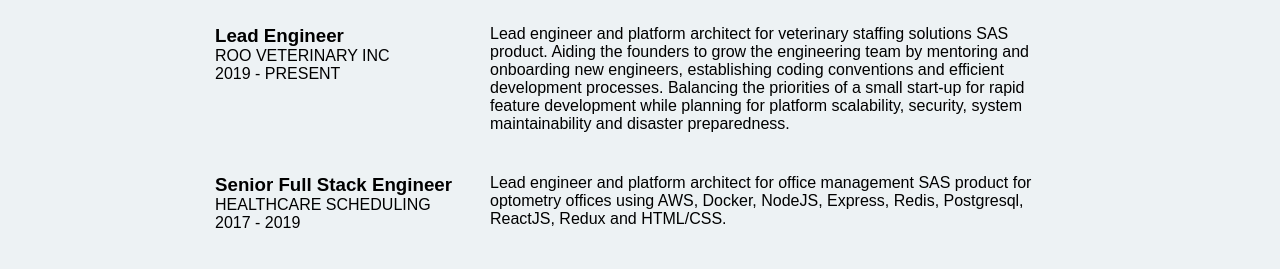
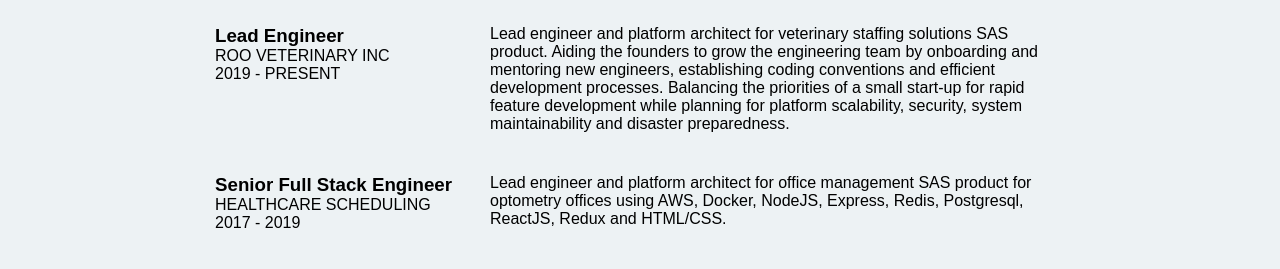
Before and after one commit to jmontydesign/jmontydesign.github.io, a plain HTML site: page index.html in a window 1280 px wide. Shown: the part 481-750 px from the top of the page. Drawn offline with Linux system fonts and the light colour scheme.

Commit message:
work on resume

```diff
--- a/index.html
+++ b/index.html
@@ -41,10 +41,10 @@
 
         <div class="col-wide job-description">
           <p>Lead engineer and platform architect for veterinary staffing solutions SAS product. Aiding the founders to grow the
-          engineering team by mentoring and onboarding new engineers, establishing coding conventions and efficient development
+          engineering team by onboarding and mentoring new engineers, establishing coding conventions and efficient development
           processes. Balancing the priorities of a small start-up for rapid feature development while planning for platform
           scalability, security, system maintainability and disaster preparedness.
-          </p>
+        </p>
         </div>
 
         <!-- Job 2 Details -->
```
Also changed, not shown: 1 other file.
